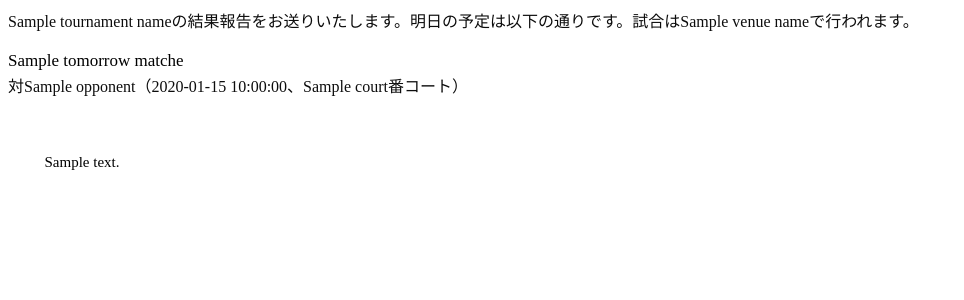
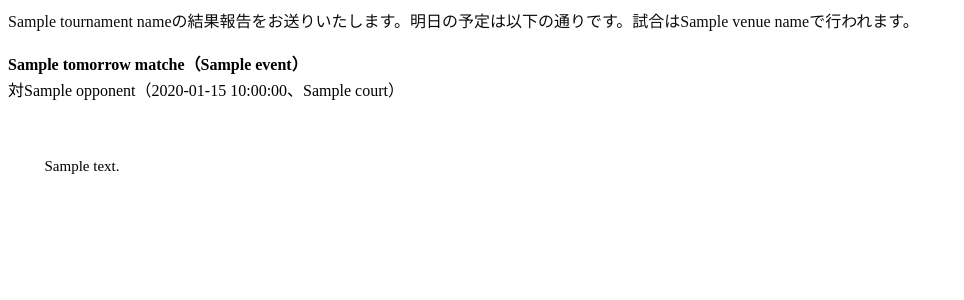
Before and after one commit to WJBoo/mail-magazine, a Python web app: template templates/email_header.html in a window 1280 px wide. Shown: the top 300 px of the page, without its empty margins (0-964 px from the left). Run offline with Jinja, Linux system fonts and the light colour scheme; the template is opened without the code that fills it: most values are stand-ins (such as "Sample title", 1, 10 or a date in 2020).

Commit message:
Update email_header.html

```diff
--- a/templates/email_header.html
+++ b/templates/email_header.html
@@ -7,11 +7,14 @@
   {% if tomorrow_matches and tomorrow_matches|length > 0 %}
     <div class="matches">
       {% for m in tomorrow_matches %}
-        <div class="match">
-          <div class="name">{{ m.name }}</div>
-          <div class="vs">対{{ m.opponent }}（{{ m.time }}、{{ m.court }}番コート）</div>
-        </div>
-      {% endfor %}
+      <div style="margin:12px 0 2px 0;font-size:16px;font-weight:600;">
+        {{ m.name }}（{{ m.event }}）
+      </div>
+      <div style="margin:0 0 10px 0;font-size:16px;">
+        対{{ m.opponent }}（{{ m.time }}、{{ m.court }}）
+      </div>
+    {% endfor %}
+
     </div>
   {% endif %}
 
```
